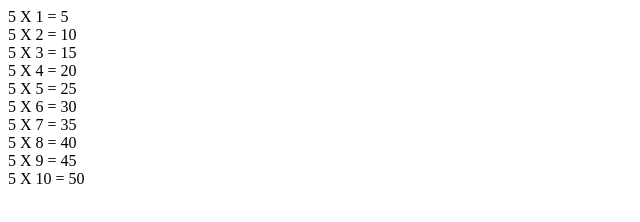
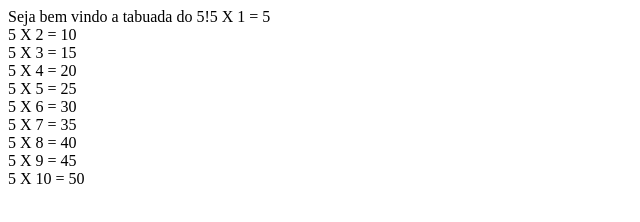
Before and after one commit to eduardovlemes/DEVinHouse_mod1_sem2_frontend, a plain HTML site: page Exercícios/[M1S02]_Ex_8/index.html in a window 1280 px wide. Shown: the whole page, without its empty margins (0-640 px from the left). Drawn offline with Linux system fonts and the light colour scheme.

Commit message:
fix: ajustes.

```diff
--- a/Exercícios/[M1S02]_Ex_8/index.html
+++ b/Exercícios/[M1S02]_Ex_8/index.html
@@ -8,6 +8,7 @@
 </head>
 <body>
     <script>
+        document.write("Seja bem vindo a tabuada do 5!")
         let n = 5
         for(let c=1; c<=10; c++){
             document.write(`${n} X ${c} = ${c*n}<br>`)
```
